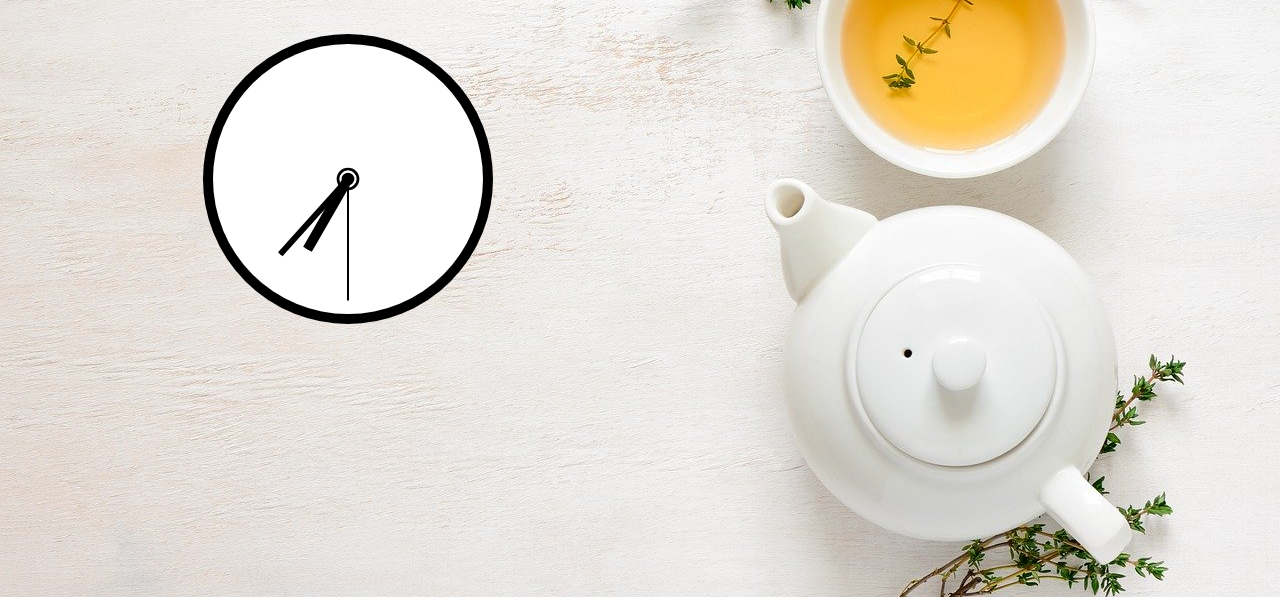
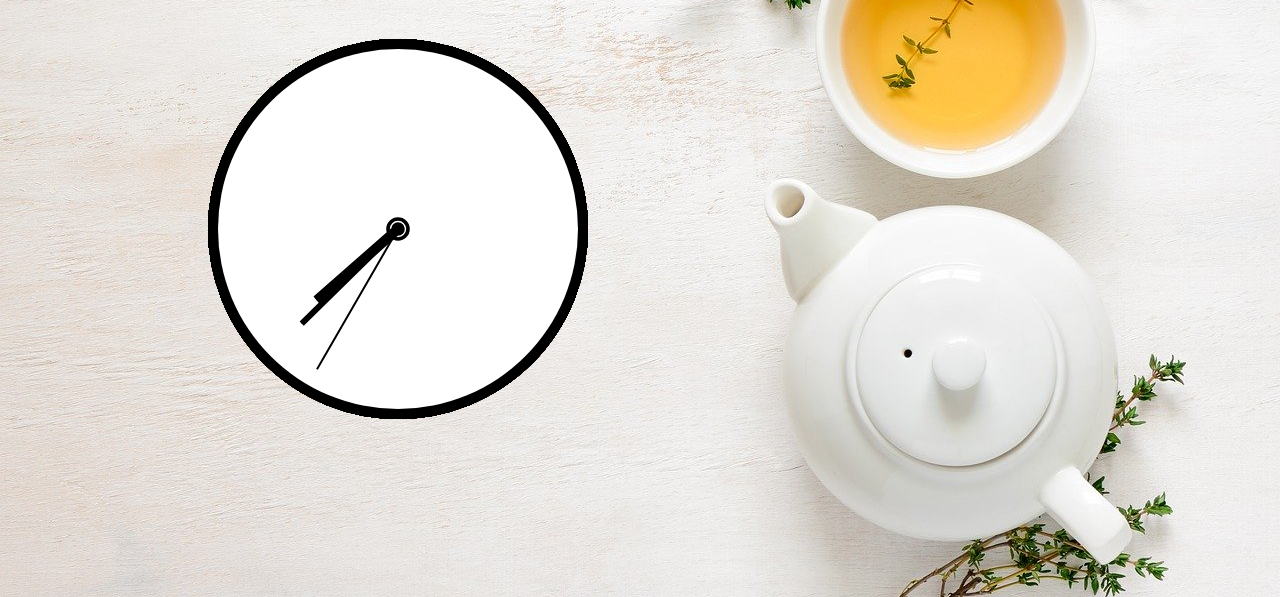
Before and after one commit to Renadeng/clock, a plain HTML site: page index.html in a window 1280 px wide. Shown: the part 203-800 px from the top of the page. Drawn offline with Linux system fonts and the light colour scheme.

Commit message:
Canvas draw clock hands

```diff
--- a/app.js
+++ b/app.js
@@ -1,21 +1,27 @@
-
-// Get canvas
+// Get canvas ready
 let canvas = document.querySelector("#canvas");
 let ctx = canvas.getContext("2d");
 
+// Get canvas parameter
+let radius = canvas.width/2;
+
+// Move canvas origin (0,0) to the center of the canvas
+ctx.translate(radius, radius);
+
+// Reset radius, considering the edge of the clock
+radius *= 0.9;
+
+// let img = new Image();
+// // let imgLoaded = false;
+// // img.onload = function(){
+// //   imgLoaded = true;
+// // }
+// img.src = "images/ClockFace.png";
+// context.drawImage(img, 0, 0, canvas.width, canvas.height);
+
 // Draw clock face
-let radius = canvas.width/2*0.9;
-ctx.translate(radius/0.9, radius/0.9);
-drawClockFace(ctx, radius);
 
-// Get current time
-let currentTime = new Date();
-let hour = currentTime.getHours()%12; // 24 hours transfer to 12 hours
-let minute = currentTime.getMinutes();
-let second = currentTime.getSeconds();
 
-// Draw clock hands and time
-drawClockHands(ctx, radius);
 
 function drawClockFace(ctx, radius){
   // Draw outside
@@ -33,32 +39,53 @@ function drawClockFace(ctx, radius){
   ctx.fill();
 }
 
+function drawHand(ang, len, width) {
+  ctx.moveTo(0,0);
+  ctx.rotate(ang);
+  ctx.lineTo(0,-radius*len);
+  ctx.lineWidth=width;
+  ctx.stroke();
+  ctx.rotate(-ang);
+}
+
 function drawClockHands(ctx, radius){
-  setTimeout("drawClockHands()", 1000);
+  // Get current time
+  let currentTime = new Date();
+  let hour = currentTime.getHours()%12; // 24 hours transfer to 12 hours
+  let minute = currentTime.getMinutes();
+  let second = currentTime.getSeconds();
+  // console.log(hour, minute, second);
+
+  // Calculate degress to rotate
+  degHour = (hour + (minute / 60) + (second / 3600) ) / 12 * 360;
+  let angHour = degHour * Math.PI / 180
+  degMinute = ( minute + (second / 60 )) / 60 * 360;
+  let angMinute = degMinute * Math.PI / 180
+  degSecond = second / 60 * 360;
+  let angSecond = degSecond * Math.PI / 180
+
   // Draw hour hand
-  ctx.moveTo(0,0);
-  let angHour = hour * Math.PI / 6;
-  ctx.rotate(angHour);
-  ctx.lineTo(0,-radius*0.6);
-  ctx.lineWidth=10;
-  ctx.stroke();
-  ctx.rotate(-angHour);
+  drawHand(angHour, 0.6, 10);
 
   // Draw minute hand
-  ctx.moveTo(0,0);
-  let angMinute = minute * Math.PI / 30;
-  ctx.rotate(angMinute);
-  ctx.lineTo(0,-radius*0.75);
-  ctx.lineWidth=6;
-  ctx.stroke();
-  ctx.rotate(-angMinute);
+  drawHand(angMinute, 0.75, 6);
 
   // Draw second hand
-  ctx.moveTo(0,0);
-  let angSecond = second * Math.PI / 30
-  ctx.rotate(angSecond);
-  ctx.lineTo(0, -radius*0.9);
-  ctx.lineWidth=2;
-  ctx.stroke();
-  ctx.rotate(-angSecond);
+  drawHand(angSecond, 0.9, 2);
 }
+
+function drawClock() {
+  drawClockFace(ctx, radius);
+  drawClockHands(ctx, radius);
+  setInterval("drawClock()", 1000);
+}
+
+drawClock();
+
+
+// function clockApp() {
+//   drawClock();
+//   setInterval('drawClock()', 1000);
+// }
+//
+// clockApp();
--- a/index.html
+++ b/index.html
@@ -13,8 +13,7 @@
       <p>Rewind...</p>
       <p>Time for a cup of tea</p>
     </div>
-
-      <canvas id="canvas" width="300" height="300"></canvas>
+      <canvas id="canvas" width="400" height="400"></canvas>
   </div>
 
 
```
Also changed, not shown: images/ClockFace.png (added).
